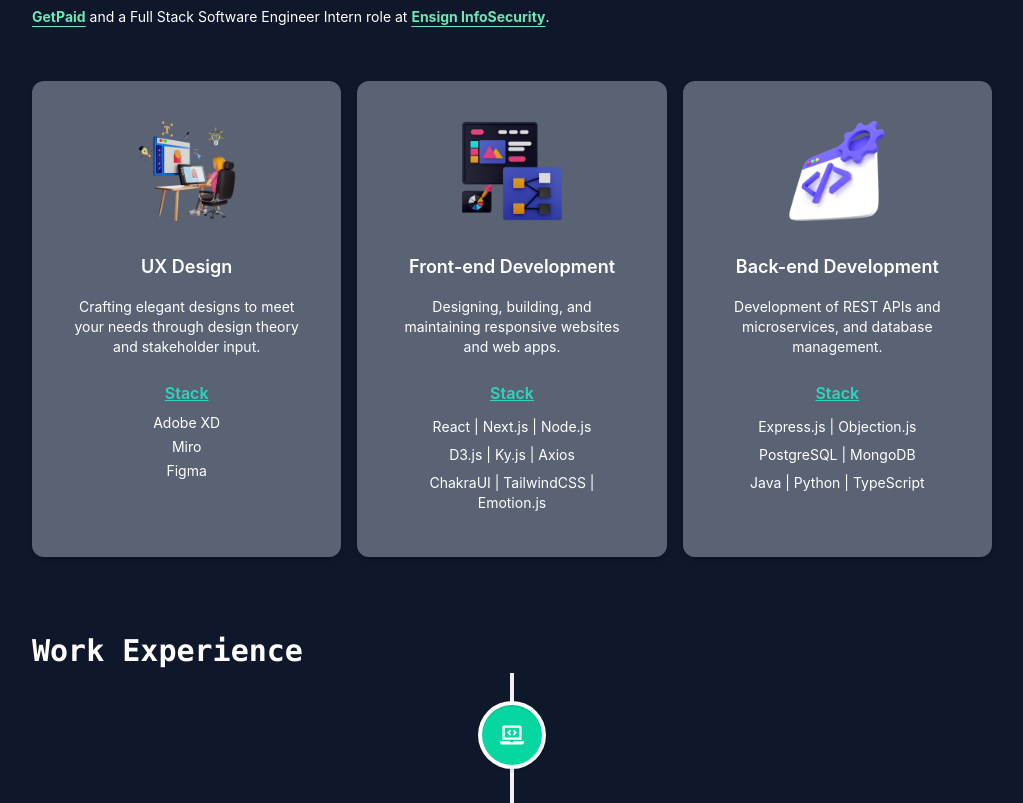
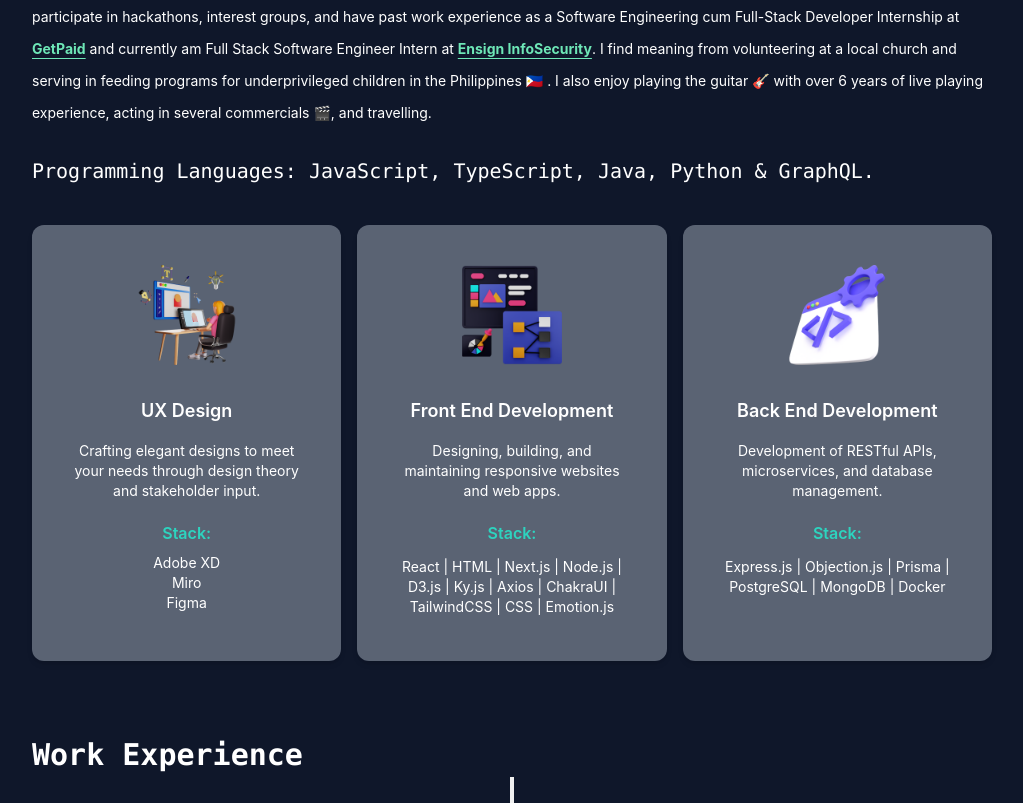
Before and after one commit to rurumeister/personal-portfolio, a Next.js app: page / in a window 1280 px wide. Shown: the part 1080-1883 px from the top of the page, without its empty margins (128-1151 px from the left). Built offline with nearby package versions, Linux system fonts and the light colour scheme.

Commit message:
refactor code

```diff
--- a/public/components/aboutMe.js
+++ b/public/components/aboutMe.js
@@ -24,15 +24,24 @@ const AboutMe = () => {
               GetPaid
             </span>
           </a>
-          {` and a Full Stack Software Engineer Intern role at `}
+          {` and currently am Full Stack Software Engineer Intern at `}
           <a href="https://www.ensigninfosecurity.com/" target="_blank">
             <span className="font-bold text-emerald-300 underline underline-offset-4 hover:text-amber-300 cursor-pointer">
               Ensign InfoSecurity
             </span>
           </a>
-          {`.`}
+          {`. I find meaning from volunteering at a local church and serving in feeding programs for
+          underprivileged children in the Philippines 🇵🇭 . I also enjoy playing the guitar 🎸 with over 6 years of
+          live playing experience, acting in several commercials 🎬, and travelling.`}
         </p>
       </div>
+      <div className="font-mono text-md md:text-xl pt-5 leading-8 text-white">
+        Programming Languages:{" "}
+        <span className="font-light text-md md:text-xl">
+          JavaScript, TypeScript, Java, Python & GraphQL.
+        </span>
+      </div>
+
       <div className="grid lg:grid-cols-3 gap-0 md:gap-4">
         <div className="text-center bg-slate-300 bg-opacity-40 shadow-md hover:shadow-red-400 p-5 md:p-10 rounded-xl my-5 md:my-10">
           <Image
@@ -49,13 +58,11 @@ const AboutMe = () => {
             Crafting elegant designs to meet your needs through design theory
             and stakeholder input.
           </p>
-          <h4 className="pt-4 pb-2 font-semibold text-teal-400 underline">
-            Stack
-          </h4>
+          <h4 className="pt-3 pb-2 font-semibold text-teal-400 ">Stack:</h4>
           <div className="text-sm md:text-md ">
-            <p className="text-white pb-1">Adobe XD</p>
-            <p className="text-white pb-1">Miro</p>
-            <p className="text-white pb-1">Figma</p>
+            <p className="text-white ">Adobe XD</p>
+            <p className="text-white ">Miro</p>
+            <p className="text-white ">Figma</p>
           </div>
         </div>
         <div className="text-center bg-slate-300 bg-opacity-40 shadow-md hover:shadow-emerald-400 p-5 md:p-10  rounded-xl my-5 md:my-10">
@@ -67,20 +74,17 @@ const AboutMe = () => {
             height="100"
           />
           <h3 className="text-white text-lg font-semibold pt-8 pb-2">
-            Front-end Development
+            Front End Development
           </h3>
           <p className="text-sm md:text-md text-white py-2">
             Designing, building, and maintaining responsive websites and web
             apps.
           </p>
-          <h4 className=" pt-4 pb-2 font-semibold text-teal-400 underline">
-            Stack
-          </h4>
+          <h4 className=" pt-3 pb-2 font-semibold text-teal-400 ">Stack:</h4>
           <div className="text-sm md:text-md ">
-            <p className="text-white py-1 ">React | Next.js | Node.js</p>
-            <p className="text-white py-1 ">D3.js | Ky.js | Axios</p>
             <p className="text-white py-1 ">
-              ChakraUI | TailwindCSS | Emotion.js
+              React | HTML | Next.js | Node.js | D3.js | Ky.js | Axios |
+              ChakraUI | TailwindCSS | CSS | Emotion.js
             </p>
           </div>
         </div>
@@ -93,19 +97,16 @@ const AboutMe = () => {
             height="100"
           />
           <h3 className=" text-white text-lg font-semibold pt-8 pb-2">
-            Back-end Development
+            Back End Development
           </h3>
           <p className="text-sm md:text-md text-white py-2">
-            Development of REST APIs and microservices, and database management.
+            Development of RESTful APIs, microservices, and database management.
           </p>
-          <h4 className="pt-4 pb-2 font-semibold text-teal-400 underline">
-            Stack
-          </h4>
-          <div className="text-sm md:text-md ">
-            {" "}
-            <p className="text-white py-1">Express.js | Objection.js</p>
-            <p className="text-white py-1">PostgreSQL | MongoDB</p>
-            <p className="text-white py-1">Java | Python | TypeScript</p>
+          <h4 className="pt-3 pb-2 font-semibold text-teal-400 ">Stack:</h4>
+          <div className="text-sm md:text-md text-white">
+            <p className="text-white py-1">
+              Express.js | Objection.js | Prisma | PostgreSQL | MongoDB | Docker
+            </p>
           </div>
         </div>
       </div>
--- a/public/components/hero.js
+++ b/public/components/hero.js
@@ -60,14 +60,14 @@ const Hero = () => {
           )}
         </div>
         <p className="text-sm md:text-md text-left py-4 leading-8 text-white">
-          {`I have a strong interest in user experience and software, enthusiastic about utilizing
+          {`I  have a strong interest in user experience and software development, enthusiastic about utilizing
           new technologies to drive positive change and solve problems. With over with over a year
           of hands-on experience in the `}
           <span className="font-bold">
             PostgreSQL, Express.js, React & Node.js
           </span>
           {` stack using `} <span className="font-bold">TypeScript</span>
-          {`. I am
+          {`, I believe that I can be a valuable asset to any team. I am
           a committed team player with a strong empathetic ability and am
           dedicated to contributing to the success of future projects. Let's
           connect!`}
@@ -98,7 +98,7 @@ const Hero = () => {
             Contact me
           </button> */}
           <button
-            className="text-gray-900 bg-white border border-gray-300 focus:outline-none hover:bg-gray-100 focus:ring-4 focus:ring-gray-200 font-medium rounded-lg text-md px-5 py-2.5 mr-2 mb-2 dark:bg-gray-800 dark:text-white dark:border-gray-600 dark:hover:bg-gray-700 dark:hover:border-gray-600 dark:focus:ring-gray-700"
+            className="text-gray-900 bg-white border border-gray-300 underline focus:outline-none hover:bg-gray-100 focus:ring-4 focus:ring-gray-200 font-medium rounded-lg text-md px-5 py-2.5 mr-2 mb-2 dark:bg-gray-800 dark:text-white dark:border-gray-600 dark:hover:bg-gray-700 dark:hover:border-gray-600 dark:focus:ring-gray-700"
             onClick={() => {
               const element = document.getElementById("social-links");
               if (element) {
```
